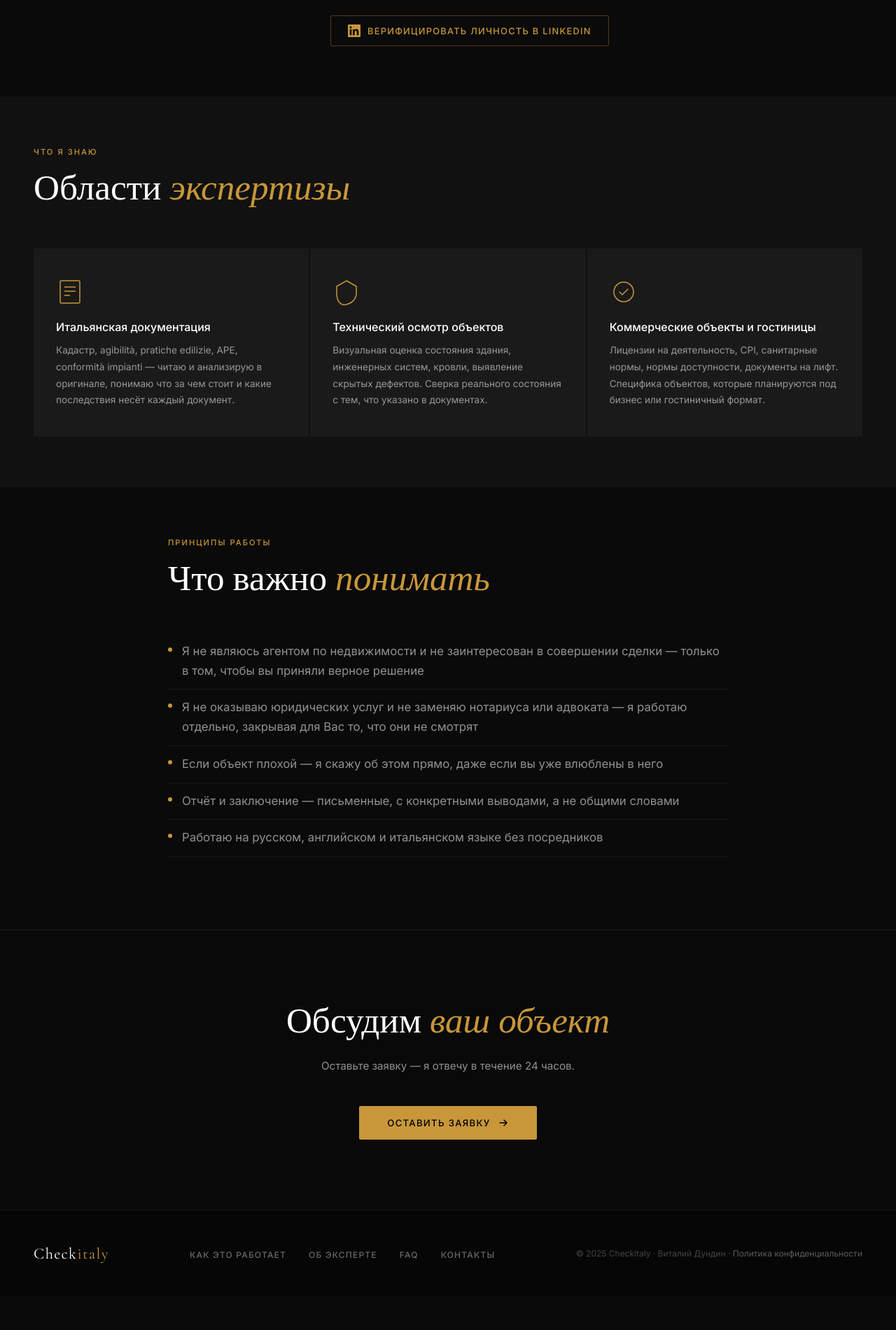
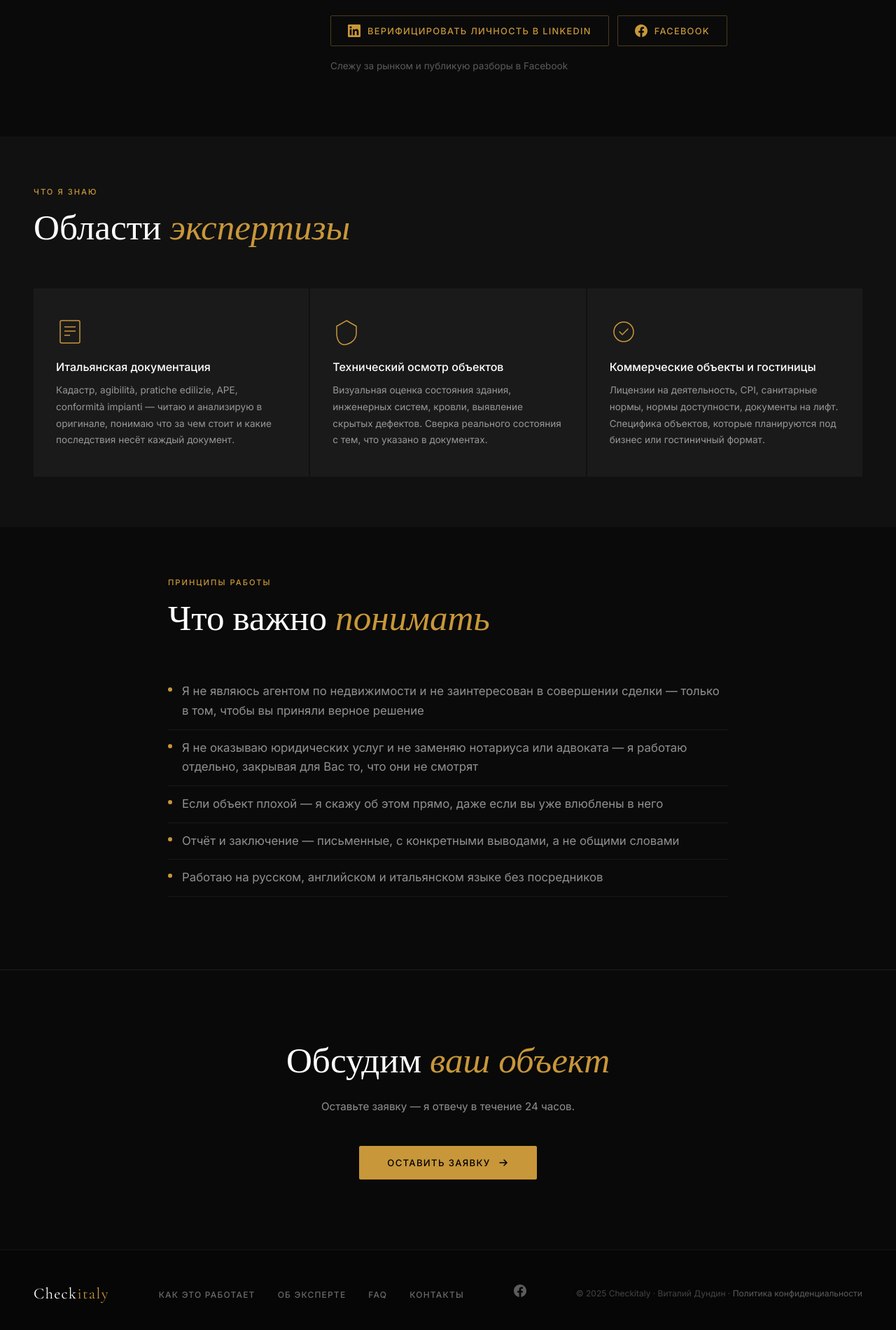
Before and after one commit to Dundin-Studio/checkitaly, a plain HTML site: page about.html in a window 1280 px wide. Shown: the part 1231-3131 px from the top of the page at 70% size. Before the commit the page ends 3083 px from the top, so only its background shows below. Drawn offline with nearby package versions, Linux system fonts and the light colour scheme.

Commit message:
feat: add Facebook links to footer, contact page and about page

```diff
--- a/about.html
+++ b/about.html
@@ -93,14 +93,23 @@
           Моя единственная задача — помочь вам понять, что вы реально покупаете,
           прежде чем вы потратили деньги на поездку или поставили подпись.
         </p>
-        <div class="reveal reveal--delay-3" style="margin-top:32px;">
+        <div class="reveal reveal--delay-3" style="margin-top:32px; display:flex; flex-wrap:wrap; gap:12px; align-items:center;">
           <a href="https://www.linkedin.com/in/vitalii-dundin/" target="_blank" rel="noopener" class="who__linkedin">
             <svg width="18" height="18" viewBox="0 0 24 24" fill="currentColor">
               <path d="M20.447 20.452h-3.554v-5.569c0-1.328-.027-3.037-1.852-3.037-1.853 0-2.136 1.445-2.136 2.939v5.667H9.351V9h3.414v1.561h.046c.477-.9 1.637-1.85 3.37-1.85 3.601 0 4.267 2.37 4.267 5.455v6.286zM5.337 7.433a2.062 2.062 0 01-2.063-2.065 2.064 2.064 0 112.063 2.065zm1.782 13.019H3.555V9h3.564v11.452zM22.225 0H1.771C.792 0 0 .774 0 1.729v20.542C0 23.227.792 24 1.771 24h20.451C23.2 24 24 23.227 24 22.271V1.729C24 .774 23.2 0 22.222 0h.003z"/>
             </svg>
             Верифицировать личность в LinkedIn
           </a>
+          <a href="https://www.facebook.com/CheckItaly" target="_blank" rel="noopener" class="who__linkedin">
+            <svg width="18" height="18" viewBox="0 0 24 24" fill="currentColor">
+              <path d="M24 12.073c0-6.627-5.373-12-12-12s-12 5.373-12 12c0 5.99 4.388 10.954 10.125 11.854v-8.385H7.078v-3.47h3.047V9.43c0-3.007 1.792-4.669 4.533-4.669 1.312 0 2.686.235 2.686.235v2.953H15.83c-1.491 0-1.956.925-1.956 1.874v2.25h3.328l-.532 3.47h-2.796v8.385C19.612 23.027 24 18.062 24 12.073z"/>
+            </svg>
+            Facebook
+          </a>
         </div>
+        <p class="about-bio__text reveal reveal--delay-3" style="margin-top:16px; font-size:0.85rem; opacity:0.6;">
+          Слежу за рынком и публикую разборы в Facebook
+        </p>
       </div>
     </div>
   </div>
@@ -205,6 +214,13 @@
     <li><a href="faq.html">FAQ</a></li>
     <li><a href="contact.html">Контакты</a></li>
   </ul>
+  <div class="footer__social">
+    <a href="https://www.facebook.com/CheckItaly" target="_blank" rel="noopener" class="footer__social-link" aria-label="Facebook">
+      <svg width="18" height="18" viewBox="0 0 24 24" fill="currentColor">
+        <path d="M24 12.073c0-6.627-5.373-12-12-12s-12 5.373-12 12c0 5.99 4.388 10.954 10.125 11.854v-8.385H7.078v-3.47h3.047V9.43c0-3.007 1.792-4.669 4.533-4.669 1.312 0 2.686.235 2.686.235v2.953H15.83c-1.491 0-1.956.925-1.956 1.874v2.25h3.328l-.532 3.47h-2.796v8.385C19.612 23.027 24 18.062 24 12.073z"/>
+      </svg>
+    </a>
+  </div>
   <div class="footer__copy">© 2025 Checkitaly · Виталий Дундин · <a href="privacy.html" style="color:rgba(255,255,255,0.35);">Политика конфиденциальности</a></div>
 </footer>
 
--- a/css/style.css
+++ b/css/style.css
@@ -699,6 +699,18 @@ a { text-decoration: none; color: inherit; }
   font-size: 0.75rem;
   color: rgba(255,255,255,0.25);
 }
+.footer__social {
+  display: flex;
+  gap: 16px;
+  margin-bottom: 8px;
+}
+.footer__social-link {
+  color: rgba(255,255,255,0.35);
+  transition: color 0.2s;
+  display: flex;
+  align-items: center;
+}
+.footer__social-link:hover { color: var(--gold); }
 
 /* ========================
    PAGE HERO (inner pages)
```
Also changed, not shown: contact.html (+13 -0 lines), faq.html (+7 -0 lines), index.html (+7 -0 lines), privacy.html (+7 -0 lines), stages.html (+7 -0 lines).
